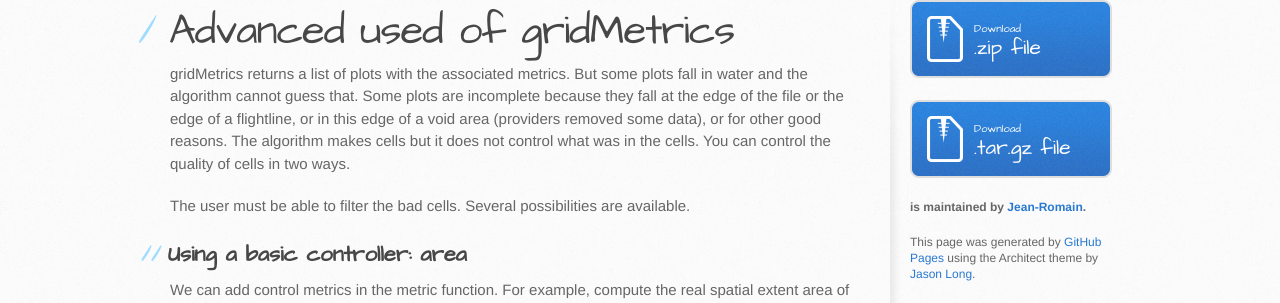
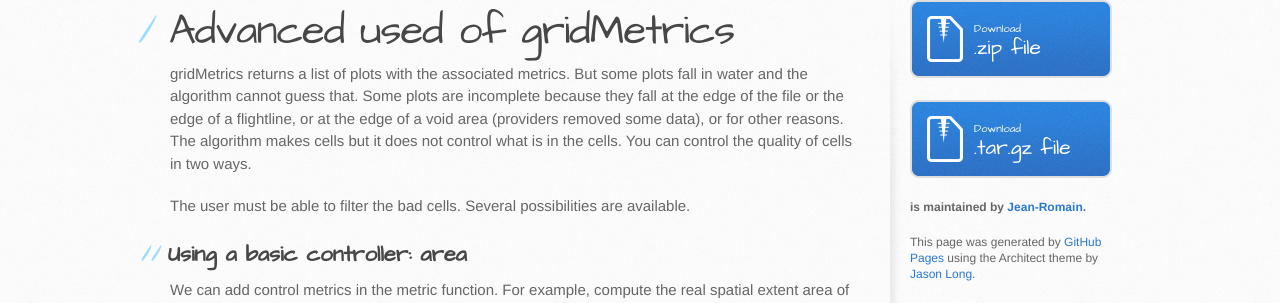
Before and after one commit to r-lidar/lidR, a Jekyll site: the page built from gridMetrics-control.md, in a window 1280 px wide and 1400 px high. Shown: the part 300-603 px from the top of the window. Built offline with Jekyll 4.4.1, drawn with Linux system fonts in a browser that asks for light colours; some of the changed text lies outside the part shown.

Commit message:
Fix typos [please check line 87]

```diff
--- a/gridMetrics-control.md
+++ b/gridMetrics-control.md
@@ -3,7 +3,7 @@ layout: default
 title: Advanced used of gridMetrics
 ---
 
-gridMetrics returns a list of plots with the associated metrics. But some plots fall in water and the algorithm cannot guess that. Some plots are incomplete because they fall at the edge of the file or the edge of a flightline, or in this edge of a void area (providers removed some data), or for other good reasons. The algorithm makes cells but it does not control what was in the cells. You can control the quality of cells in two ways.
+gridMetrics returns a list of plots with the associated metrics. But some plots fall in water and the algorithm cannot guess that. Some plots are incomplete because they fall at the edge of the file or the edge of a flightline, or at the edge of a void area (providers removed some data), or for other reasons. The algorithm makes cells but it does not control what is in the cells. You can control the quality of cells in two ways.
 
 The user must be able to filter the bad cells. Several possibilities are available.
 
@@ -36,7 +36,7 @@ You can see that some plots have an area which is not 100 m^2 (10 x 10). That me
 
 ![](images/gridMetrics-A.jpg)
 
-So the metrics must be cleaned
+So the metrics must be cleaned:
 
     metricsCleaned = dplyr::filter(metrics, A > 100*0.90)
 
```
Also changed, not shown: other parts of gridMetrics-control.md (+3 -3 lines).
